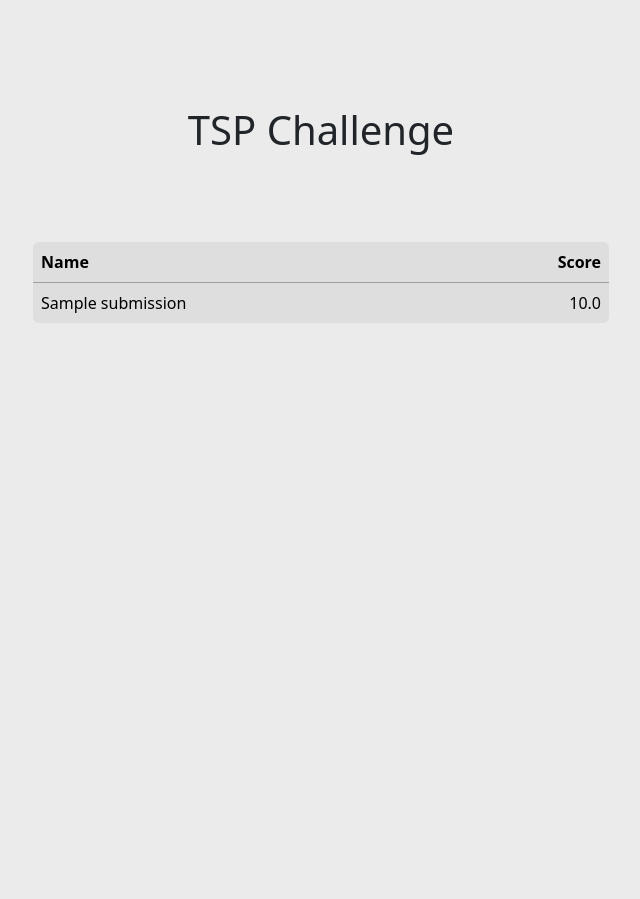
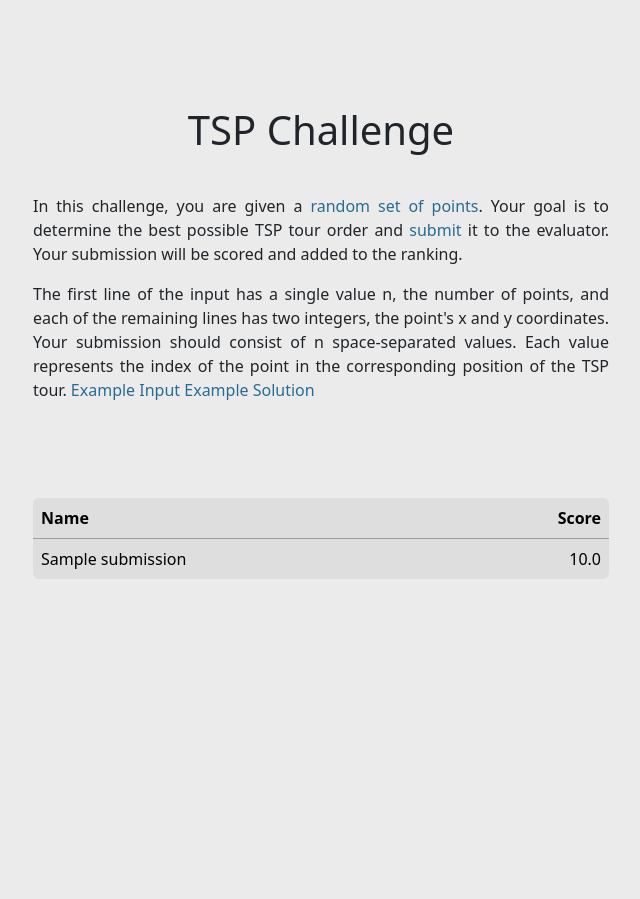
Before and after one commit to bogosorter/tsp, a Django app: page / in a window 1280 px wide. Shown: the part 294-1193 px from the top of the page, without its empty margins (319-959 px from the left). Before the commit the page ends 617 px from the top, so only its background shows below. Run offline with Django 5.2, Linux system fonts and the light colour scheme; tables that the repository leaves empty hold one stand-in row (values such as "Sample post"); some libraries are stand-ins or nearby versions.

Commit message:
added informational text to home page

```diff
--- a/tsp/static/css/styles.css
+++ b/tsp/static/css/styles.css
@@ -28,3 +28,12 @@ main {
 .table tbody tr:last-child td {
     border-bottom: none;
 }
+
+main a {
+    text-decoration: none;
+    color: var(--bs-accent);
+}
+
+main p {
+    text-align: justify;
+}
--- /dev/null
+++ b/tsp/static/iexample.txt
@@ -0,0 +1,5 @@
+4
+0 0
+0 1
+1 0
+1 1
--- /dev/null
+++ b/tsp/static/oexample.txt
@@ -0,0 +1 @@
+0 1 2 3
--- a/tsp/templates/home.html
+++ b/tsp/templates/home.html
@@ -1,8 +1,13 @@
 {% extends 'template.html' %}
+
+{% load static %}
 
 {% block content %}
 <div class="vertical-spacer-lg"></div>
   <h1 class="text-center">TSP Challenge</h1>
+  <div class="vertical-spacer-sm"></div>
+  <p>In this challenge, you are given a <a href="{% static 'input.txt' %}">random set of points</a>. Your goal is to determine the best possible TSP tour order and <a href="{% url 'submit' %}">submit</a> it to the evaluator. Your submission will be scored and added to the ranking.</p>
+  <p>The first line of the input has a single value n, the number of points, and each of the remaining lines has two integers, the point's x and y coordinates. Your submission should consist of n space-separated values. Each value represents the index of the point in the corresponding position of the TSP tour. <a href="{% static 'iexample.txt' %}">Example Input</a> <a href="{% static 'oexample.txt' %}">Example Solution</a></p>
   <div class="vertical-spacer-md"></div>
   <div class="table-responsive rounded">
     <table class="table table-surface table-hover table-responsive mb-0">
@@ -22,4 +27,5 @@
       </tbody>
     </table>
 </div>
+<div class="vertical-spacer-lg"></div>
 {% endblock %}
--- a/tsp/templates/template.html
+++ b/tsp/templates/template.html
@@ -13,11 +13,11 @@
     <body class="bg-surface">
         <nav class="navbar navbar-expand-lg fixed-top bg-surface">
             <div class="container-fluid">
-                <a class="navbar-brand" href="/">TSP Challenge</a>
+                <a class="navbar-brand" href="{% url 'home' %}">TSP Challenge</a>
                 <div class="collapse navbar-collapse" id="navbarNav">
                     <ul class="navbar-nav me-auto">
                         <li class="nav-item">
-                            <a class="nav-link active" href="/submit">Submit</a>
+                            <a class="nav-link active" href="{% url 'submit' %}">Submit</a>
                         </li>
                     </ul>
                 </div>
```
